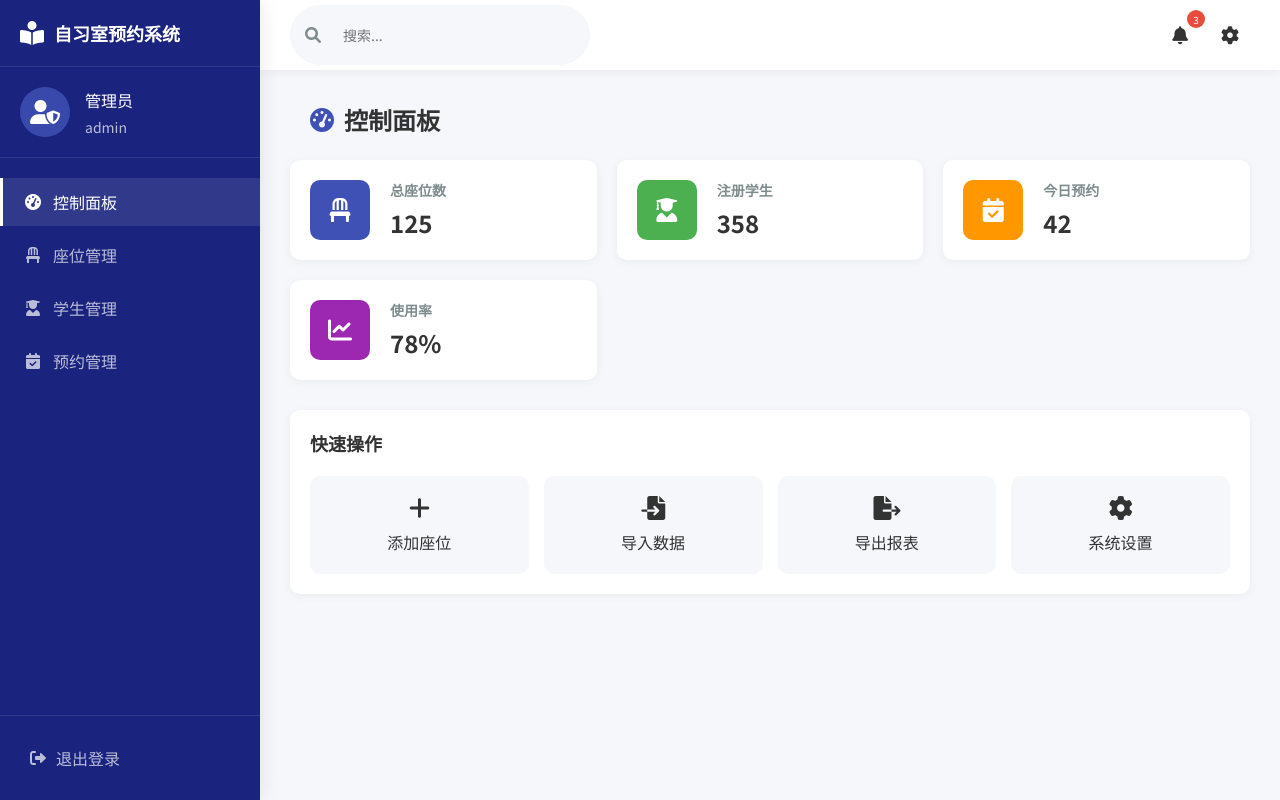
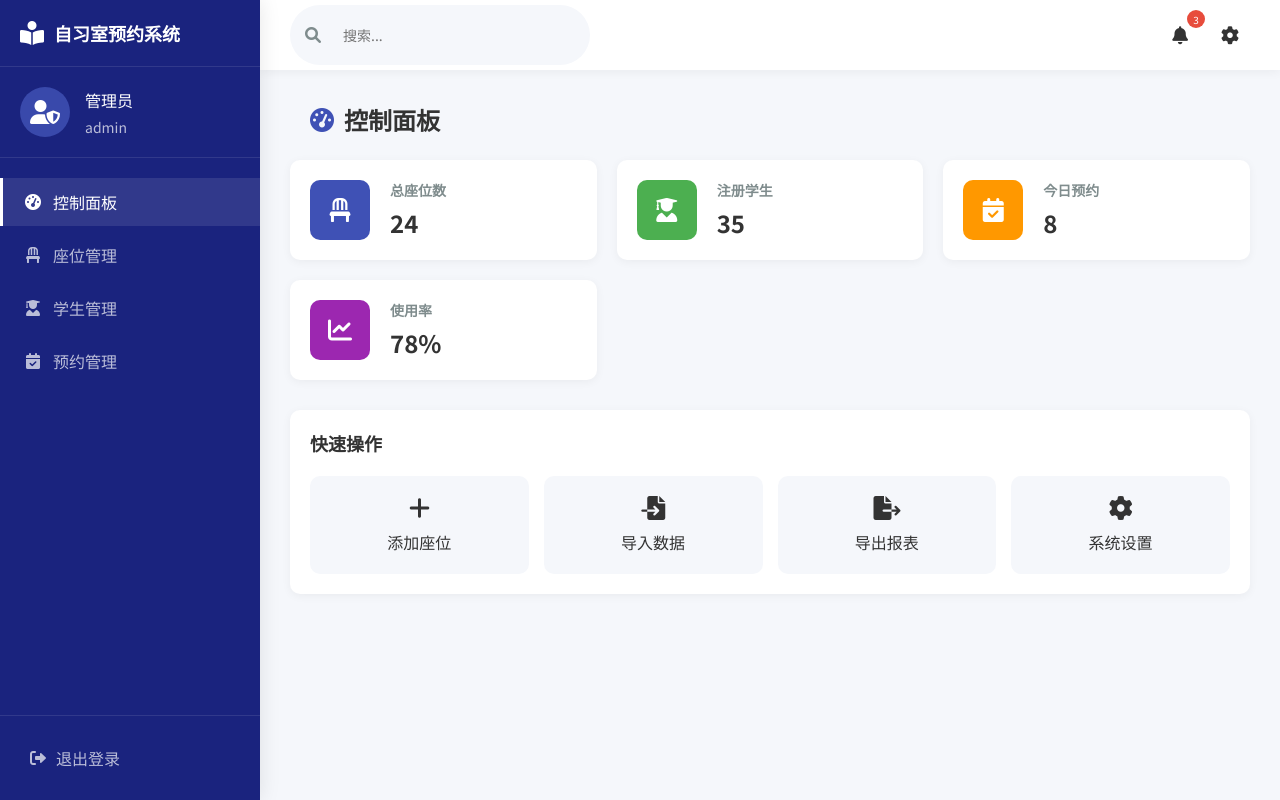
Before and after one commit to Winddo18/ibooking, a Django app: page /library/distinguishIdentity?userAcc=admin&userPass=123456 in a window 1280 px wide. Run offline with Django 3.2, Linux system fonts and the light colour scheme; data that the repository does not hold is empty; parts of the project's set-up code (start-up, migrations or seed data) failed here and were passed over.

Commit message:
fix adminIndex

```diff
--- a/mydjangoDemo01/library/templates/addseat.html
+++ b/mydjangoDemo01/library/templates/addseat.html
@@ -147,7 +147,7 @@
 
                 <div class="button-group">
                     <button type="submit" class="btn btn-primary"><i class="fas fa-plus"></i> 添加座位</button>
-                    <a href="/library/admin" class="btn btn-secondary"><i class="fas fa-arrow-left"></i> 返回</a>
+                    <a href="/library/distinguishIdentity?userAcc=admin&userPass=123456#dashboard" class="btn btn-secondary"><i class="fas fa-arrow-left"></i> 返回</a>
                 </div>
             </form>
         </div>
--- a/mydjangoDemo01/library/templates/adminIndex.html
+++ b/mydjangoDemo01/library/templates/adminIndex.html
@@ -95,7 +95,7 @@
                             </div>
                             <div class="stat-details">
                                 <h3>总座位数</h3>
-                                <p class="stat-number">125</p>
+                                <p class="stat-number">24</p>
                             </div>
                         </div>
                         <div class="stat-card">
@@ -104,7 +104,7 @@
                             </div>
                             <div class="stat-details">
                                 <h3>注册学生</h3>
-                                <p class="stat-number">358</p>
+                                <p class="stat-number">35</p>
                             </div>
                         </div>
                         <div class="stat-card">
@@ -113,7 +113,7 @@
                             </div>
                             <div class="stat-details">
                                 <h3>今日预约</h3>
-                                <p class="stat-number">42</p>
+                                <p class="stat-number">8</p>
                             </div>
                         </div>
                         <div class="stat-card">
```
